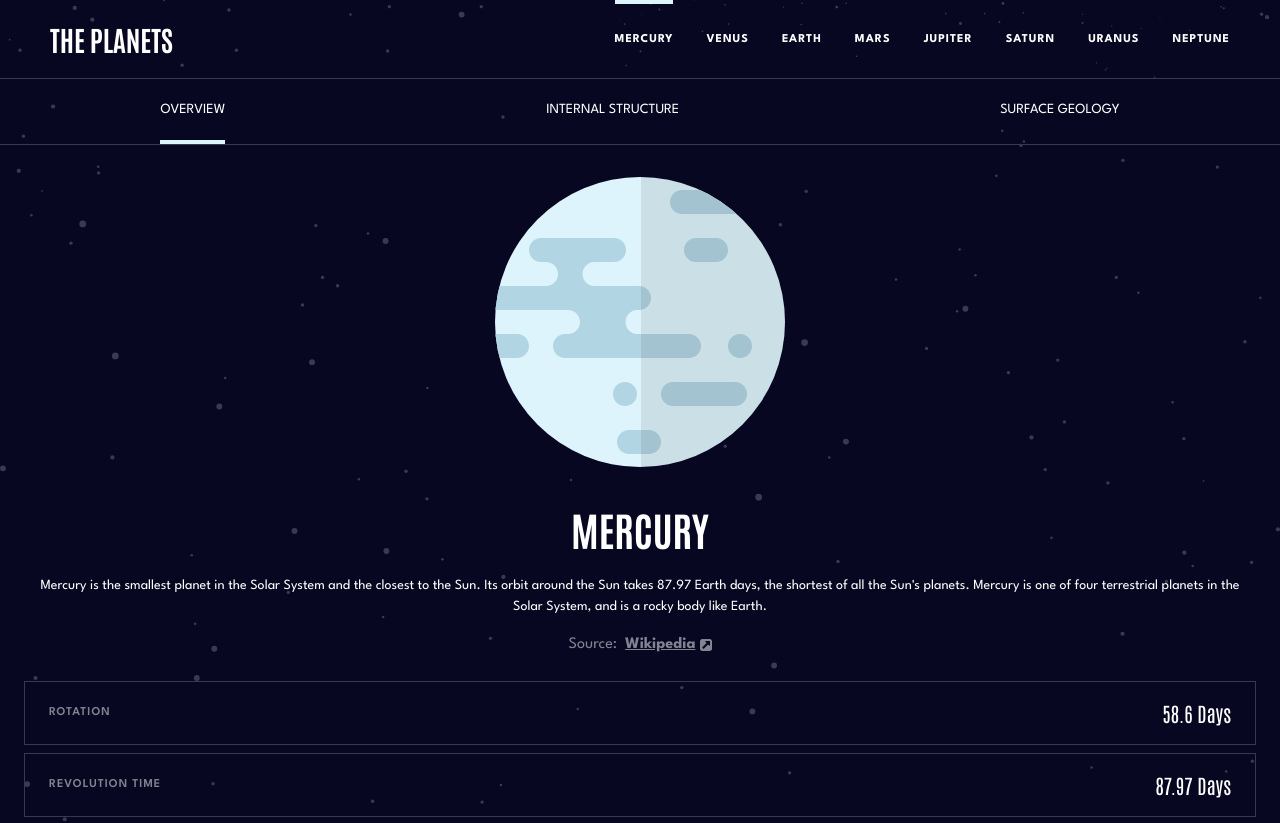
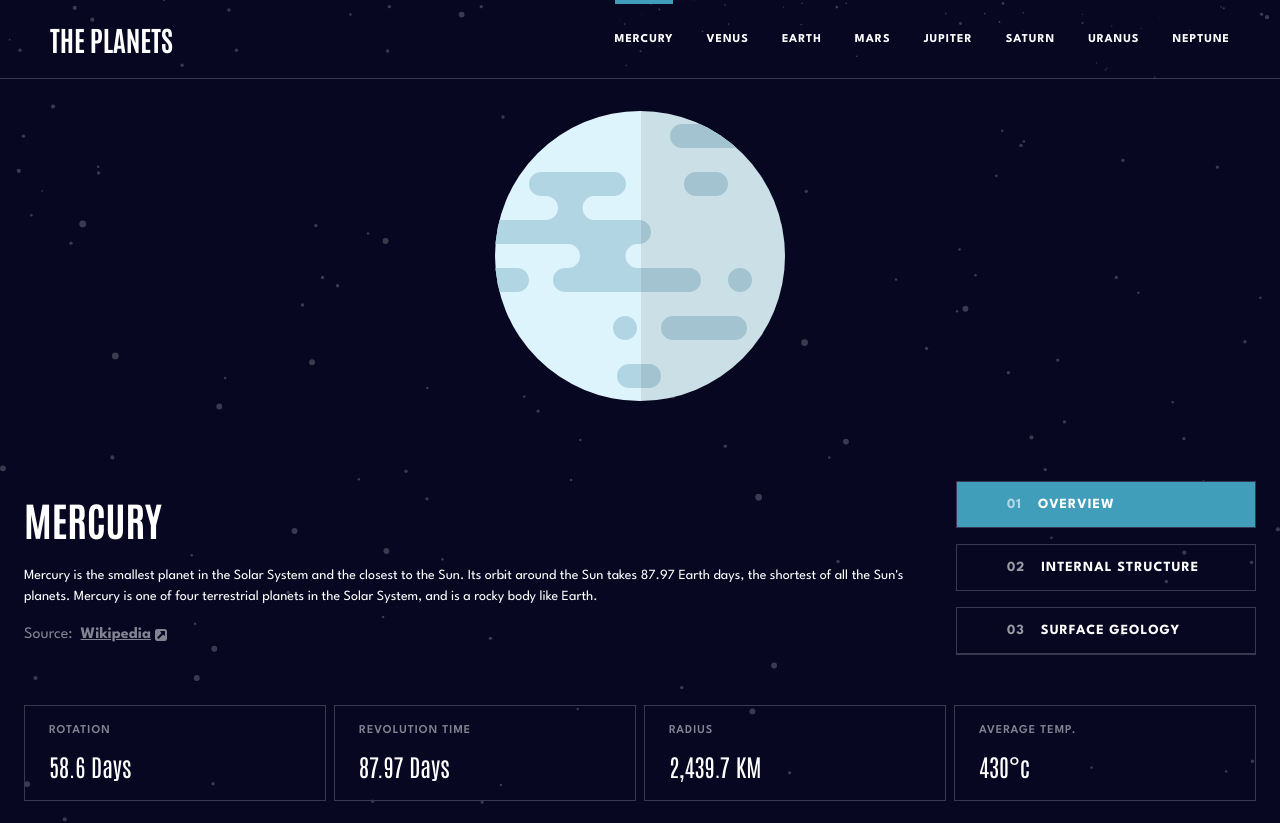
Before and after one commit to MatildaMared/practice__planet-facts, a Next.js app: page /mercury in a window 1280 px wide. Shown: the top 823 px of the page. Built offline with nearby package versions, Linux system fonts and the light colour scheme.

Commit message:
add styling to make app look good on tablets

```diff
--- a/components/Header.tsx
+++ b/components/Header.tsx
@@ -23,7 +23,7 @@ const Header = ({ currentPlanet, planetPaths }: Props) => {
 		<>
 			<Container>
 				<Logo>The planets</Logo>
-				{windowWidth > Breakpoint.TabletPortraitPx ? (
+				{windowWidth >= Breakpoint.TabletPortraitPx ? (
 					<Nav
 						planetPaths={planetPaths}
 						currentPlanet={currentPlanet}
--- a/components/PlanetInfo.tsx
+++ b/components/PlanetInfo.tsx
@@ -4,50 +4,28 @@ import styled from "styled-components";
 import IconSource from "./../public/assets/icon-source.svg";
 import { useWidth } from "../hooks/useWidth";
 import { Breakpoint } from "../styles/constans";
+import { Data } from "../models/Data";
+import PlanetNav from "./PlanetNav";
 
 interface Props {
 	planetData: Planet;
 }
 
-enum Data {
-	Overview = "overview",
-	Surface = "surface",
-	Structure = "structure",
-}
-
 const PlanetInfo = ({ planetData }: Props) => {
 	const [currentData, setCurrentData] = useState<Data>(Data.Overview);
 	const windowWidth = useWidth();
+
 	console.log(planetData);
+
 	return (
 		<Container>
-			<Nav>
-				<NavItem
-					planetName={planetData.name.toLowerCase()}
-					className={currentData === Data.Overview ? "active" : ""}
-					onClick={() => setCurrentData(Data.Overview)}
-				>
-					Overview
-				</NavItem>
-				<NavItem
-					planetName={planetData.name.toLowerCase()}
-					className={currentData === Data.Structure ? "active" : ""}
-					onClick={() => setCurrentData(Data.Structure)}
-				>
-					{windowWidth >= Breakpoint.TabletLandscapePx
-						? "Internal Structure"
-						: "Structure"}
-				</NavItem>
-				<NavItem
-					planetName={planetData.name.toLowerCase()}
-					className={currentData === Data.Surface ? "active" : ""}
-					onClick={() => setCurrentData(Data.Surface)}
-				>
-					{windowWidth >= Breakpoint.TabletLandscapePx
-						? "Surface Geology"
-						: "Geology"}
-				</NavItem>
-			</Nav>
+			{windowWidth < Breakpoint.TabletPortraitPx && (
+				<PlanetNav
+					planetData={planetData}
+					currentData={currentData}
+					setCurrentData={setCurrentData}
+				/>
+			)}
 			<ImageWrapper
 				className={currentData === Data.Surface ? "extra-space" : ""}
 			>
@@ -62,11 +40,16 @@ const PlanetInfo = ({ planetData }: Props) => {
 					<GeologyImage src={planetData.images.geology} />
 				)}
 			</ImageWrapper>
+			<DataContainer>
+				<DataContent>
 					<Heading>{planetData.name}</Heading>
 					<Text>
-				{currentData === "overview" && planetData.overview.content}
-				{currentData === "surface" && planetData.geology.content}
-				{currentData === "structure" && planetData.structure.content}
+						{currentData === "overview" &&
+							planetData.overview.content}
+						{currentData === "surface" &&
+							planetData.geology.content}
+						{currentData === "structure" &&
+							planetData.structure.content}
 					</Text>
 					<Source>
 						Source:{" "}
@@ -75,6 +58,15 @@ const PlanetInfo = ({ planetData }: Props) => {
 							<IconSource />
 						</Link>
 					</Source>
+				</DataContent>
+				{windowWidth >= Breakpoint.TabletPortraitPx && (
+					<PlanetNav
+						planetData={planetData}
+						currentData={currentData}
+						setCurrentData={setCurrentData}
+					/>
+				)}
+			</DataContainer>
 			<Information>
 				<InformationItem>
 					<h3>Rotation</h3>
@@ -104,36 +96,6 @@ const Container = styled.main`
 	justify-content: center;
 `;
 
-const Nav = styled.nav`
-	width: 100%;
-	border-bottom: 1px solid var(--color-gray);
-	display: flex;
-	align-items: center;
-	justify-content: space-around;
-`;
-
-interface NavItemProps {
-	planetName: string;
-}
-
-const NavItem = styled.button<NavItemProps>`
-	padding: 20px 0;
-	color: #fff;
-	font-size: 0.875rem;
-	text-transform: uppercase;
-	border: none;
-	background: none;
-	border-bottom: 4px solid transparent;
-	transition: all 0.2s;
-	cursor: pointer;
-
-	&.active,
-	&:hover {
-		border-bottom: 4px solid
-			${(props) => `var(--color-${props.planetName})`};
-	}
-`;
-
 const Heading = styled.h1`
 	font-size: 2.5rem;
 	font-family: var(--font-secondary);
@@ -153,6 +115,10 @@ const ImageWrapper = styled.figure`
 	&.extra-space {
 		margin-bottom: 4rem;
 	}
+
+	@media screen and (min-width: ${Breakpoint.TabletPortraitPx}px) {
+		margin-bottom: 3rem;
+	}
 `;
 
 const PlanetImage = styled.img`
@@ -163,10 +129,32 @@ const PlanetImage = styled.img`
 const GeologyImage = styled.img`
 	position: absolute;
 	width: 40%;
+	max-width: 200px;
 	height: auto;
 	top: 50%;
 	left: 50%;
 	transform: translate(-50%, 30%);
+`;
+
+const DataContainer = styled.div`
+	display: flex;
+	padding-inline: 24px;
+	align-items: center;
+	gap: 2rem;
+
+	@media screen and (min-width: ${Breakpoint.TabletPortraitPx}px) {
+		margin-bottom: 26px;
+	}
+`;
+
+const DataContent = styled.section`
+	display: flex;
+	flex-direction: column;
+	align-items: center;
+
+	@media screen and (min-width: ${Breakpoint.TabletPortraitPx}px) {
+		align-items: flex-start;
+	}
 `;
 
 const Text = styled.p`
@@ -174,6 +162,11 @@ const Text = styled.p`
 	margin-inline: 24px;
 	text-align: center;
 	margin-bottom: 1rem;
+
+	@media screen and (min-width: ${Breakpoint.TabletPortraitPx}px) {
+		text-align: left;
+		margin-inline: 0;
+	}
 `;
 
 const Source = styled.p`
@@ -204,6 +197,10 @@ const Information = styled.ul`
 	display: flex;
 	flex-direction: column;
 	gap: 8px;
+
+	@media screen and (min-width: ${Breakpoint.TabletPortraitPx}px) {
+		flex-direction: row;
+	}
 `;
 
 const InformationItem = styled.li`
@@ -212,6 +209,14 @@ const InformationItem = styled.li`
 	display: flex;
 	align-items: center;
 	justify-content: space-between;
+
+	@media screen and (min-width: ${Breakpoint.TabletPortraitPx}px) {
+		width: 100%;
+		flex-direction: column;
+		justify-content: space-between;
+		align-items: flex-start;
+		gap: 8px;
+	}
 
 	& h3 {
 		font-size: 0.75rem;
@@ -224,6 +229,10 @@ const InformationItem = styled.li`
 	& p {
 		font-size: 1.25rem;
 		font-family: var(--font-secondary);
+
+		@media screen and (min-width: ${Breakpoint.TabletPortraitPx}px) {
+			font-size: 1.5rem;
+		}
 	}
 `;
 
--- /dev/null
+++ b/components/PlanetNav.tsx
@@ -0,0 +1,108 @@
+import React from "react";
+import styled from "styled-components";
+import { useWidth } from "../hooks/useWidth";
+import { Data } from "../models/Data";
+import { Planet } from "../models/Planet";
+import { Breakpoint } from "../styles/constans";
+
+interface Props {
+	planetData: Planet;
+	currentData: Data;
+	setCurrentData: (data: Data) => void;
+}
+
+const PlanetNav = ({ planetData, currentData, setCurrentData }: Props) => {
+	const windowWidth = useWidth();
+
+	return (
+		<Nav>
+			<NavItem
+				planetName={planetData.name.toLowerCase()}
+				className={currentData === Data.Overview ? "active" : ""}
+				onClick={() => setCurrentData(Data.Overview)}
+			>
+				Overview
+			</NavItem>
+			<NavItem
+				planetName={planetData.name.toLowerCase()}
+				className={currentData === Data.Structure ? "active" : ""}
+				onClick={() => setCurrentData(Data.Structure)}
+			>
+				{windowWidth >= Breakpoint.TabletLandscapePx
+					? "Internal Structure"
+					: "Structure"}
+			</NavItem>
+			<NavItem
+				planetName={planetData.name.toLowerCase()}
+				className={currentData === Data.Surface ? "active" : ""}
+				onClick={() => setCurrentData(Data.Surface)}
+			>
+				{windowWidth >= Breakpoint.TabletLandscapePx
+					? "Surface Geology"
+					: "Geology"}
+			</NavItem>
+		</Nav>
+	);
+};
+
+const Nav = styled.nav`
+	width: 100%;
+	border-bottom: 1px solid var(--color-gray);
+	display: flex;
+	align-items: center;
+	justify-content: space-around;
+	counter-reset: listCounter;
+
+	@media screen and (min-width: ${Breakpoint.TabletPortraitPx}px) {
+		max-width: 300px;
+		flex-direction: column;
+		gap: 16px;
+	}
+`;
+
+interface NavItemProps {
+	planetName: string;
+}
+
+const NavItem = styled.button<NavItemProps>`
+	counter-increment: listCounter;
+	padding: 20px 0;
+	color: #fff;
+	font-size: 0.875rem;
+	text-transform: uppercase;
+	border: none;
+	background: none;
+	border-bottom: 4px solid transparent;
+	transition: all 0.2s;
+	cursor: pointer;
+
+	&.active,
+	&:hover {
+		border-bottom: 4px solid
+			${(props) => `var(--color-${props.planetName})`};
+	}
+
+	@media screen and (min-width: ${Breakpoint.TabletPortraitPx}px) {
+		width: 100%;
+		padding: 12px 50px;
+		font-weight: bold;
+		letter-spacing: 1px;
+		border: 1px solid var(--color-gray);
+		text-align: left;
+
+		&::before {
+			content: counter(listCounter, decimal-leading-zero);
+			display: inline-block;
+			margin-right: 16px;
+			color: rgba(255, 255, 255, 0.6);
+		}
+
+		&.active,
+		&:hover {
+			background-color: ${(props) => `var(--color-${props.planetName})`};
+			border: 1px solid var(--color-gray);
+		}
+	}
+`;
+
+export default PlanetNav;
--- /dev/null
+++ b/models/Data.ts
@@ -0,0 +1,5 @@
+export enum Data {
+	Overview = "overview",
+	Surface = "surface",
+	Structure = "structure",
+}
--- a/styles/variables.ts
+++ b/styles/variables.ts
@@ -10,13 +10,13 @@ export const Variables = createGlobalStyle`
         --color-gray: #38384F;
         --color-gray-light: #838391;
 
-        --color-mercury: #DEF4FC;
-        --color-venus: #F7CC7F;
-        --color-earth: #545BFE;
-        --color-mars: #FF6A45;
-        --color-jupiter: #ECAD7A;
-        --color-saturn: #FCCB6B;
-        --color-uranus: #65F0D5;
-        --color-neptune: #497EFA;
+        --color-mercury: #419EBB;
+        --color-venus: #EDA249;
+        --color-earth: #6D2ED5;
+        --color-mars: #D14C32;
+        --color-jupiter: #D83A34;
+        --color-saturn: #CD5120;
+        --color-uranus: #1ec2a4;
+        --color-neptune: #2D68F0;
     }
 `;
```
Lines whose indentation alone changed are shown as unchanged.
